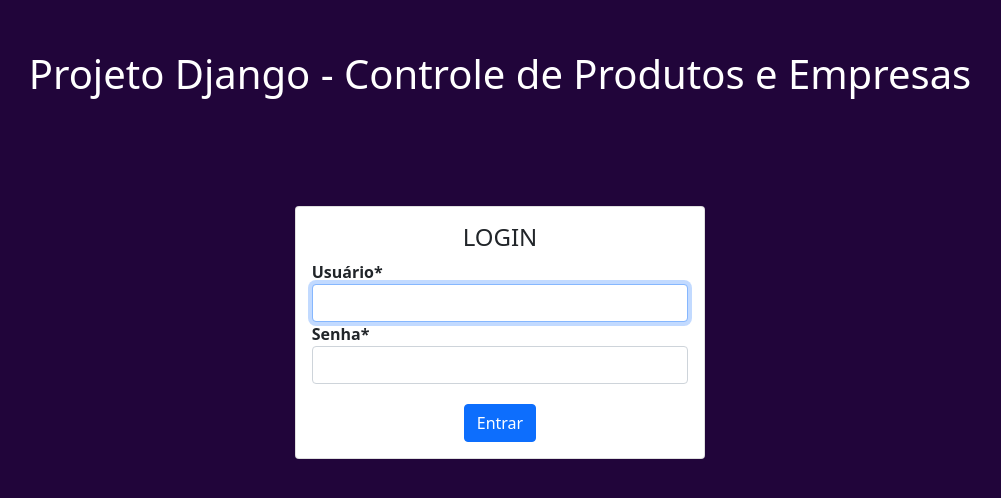
After one commit to 45ewertton/estoque_django, a Django app: page /accounts/login/ in a window 1280 px wide. The commit adds this page. Shown: the top 498 px of the page, without its empty margins (140-1141 px from the left). Run offline with Django 3.2, Linux system fonts and the light colour scheme; some libraries are stand-ins or nearby versions.

Commit message:
Sistema de login e logout implementados e alteracoes no planejamento

```diff
--- a/planejamento.txt
+++ b/planejamento.txt
@@ -18,7 +18,8 @@
 - Ordenar (produtos e empresas) de acordo com o campo selecionado OK
     - Ordenar todos os itens e não perder a ordenação caso ocorra a paginação OK
     - Ordenar itens pesquisados e não perder a ordenação caso ocorra a paginação OK
-- Login de usuário
+- Login de usuário OK
+- Alterar nome de usuário e senha
 - Registrar usuário
 - FK de usuário e estoque*
 - O usuário vai ser capaz de cadastrar produtos e ter controle sobre ele (CRUD).
--- a/stock/urls.py
+++ b/stock/urls.py
@@ -21,4 +21,5 @@
     path('admin/', admin.site.urls),
     path('', include('product.urls')),
     path('company/', include('company.urls')),
+    path('accounts/', include('django.contrib.auth.urls')),
 ]
--- /dev/null
+++ b/templates/registration/login.html
@@ -0,0 +1,42 @@
+{% load crispy_forms_tags %}
+<!DOCTYPE html>
+<html lang="pt-br">
+<head>
+    <meta charset="UTF-8">
+    <meta http-equiv="X-UA-Compatible" content="IE=edge">
+    <meta name="viewport" content="width=device-width, initial-scale=1.0">
+    <title>Login</title>
+    <link rel="stylesheet" href="https://cdn.jsdelivr.net/npm/bootstrap@5.1.1/dist/css/bootstrap.min.css" integrity="sha384-F3w7mX95PdgyTmZZMECAngseQB83DfGTowi0iMjiWaeVhAn4FJkqJByhZMI3AhiU" crossorigin="anonymous">
+    <link rel="stylesheet" href="https://use.fontawesome.com/releases/v5.7.2/css/all.css" integrity="sha384-fnmOCqbTlWIlj8LyTjo7mOUStjsKC4pOpQbqyi7RrhN7udi9RwhKkMHpvLbHG9Sr" crossorigin="anonymous">
+    <script src="https://code.jquery.com/jquery-3.2.1.slim.min.js" integrity="sha384-KJ3o2DKtIkvYIK3UENzmM7KCkRr/rE9/Qpg6aAZGJwFDMVNA/GpGFF93hXpG5KkN" crossorigin="anonymous"></script>
+    <script src="https://cdnjs.cloudflare.com/ajax/libs/popper.js/1.12.9/umd/popper.min.js" integrity="sha384-ApNbgh9B+Y1QKtv3Rn7W3mgPxhU9K/ScQsAP7hUibX39j7fakFPskvXusvfa0b4Q" crossorigin="anonymous"></script>
+    <script src="https://maxcdn.bootstrapcdn.com/bootstrap/4.0.0/js/bootstrap.min.js" integrity="sha384-JZR6Spejh4U02d8jOt6vLEHfe/JQGiRRSQQxSfFWpi1MquVdAyjUar5+76PVCmYl" crossorigin="anonymous"></script>
+</head>
+<body style="background-color: rgb(33, 5, 58);">
+    <H1 style="color:white; margin-top: 50px; text-align: center;">Projeto Django - Controle de Produtos e Empresas</H1>
+    <div class="row">
+        <div class="col-md-4 offset-md-4">
+            <div class="card auth-card" style=" margin-top: 100px;">
+                <div class="card-body">
+                    <h4 class="card-title text-center">LOGIN</h4>
+
+                    <form method="post">
+                        {% csrf_token %}
+                        <input type="hidden" name="text" value="{{ next }}">
+
+                        <strong>
+                            {{ form|crispy }}
+                        </strong>
+
+                        <div class="form-row text-center">
+                            <div class="col-12">
+                                <button type="submit" class="btn btn-primary btn-block" style=" margin-top: 20px;">Entrar</button>
+                            </div>
+                        </div>
+                    </form>
+                </div>
+            </div>
+        </div>
+    </div>
+</body>
+</html>
```
Also changed, not shown: company/views.py (+6 -1 lines), product/views.py (+7 -0 lines), stock/settings.py (+7 -0 lines), templates/base_navbar.html (+6 -3 lines).
